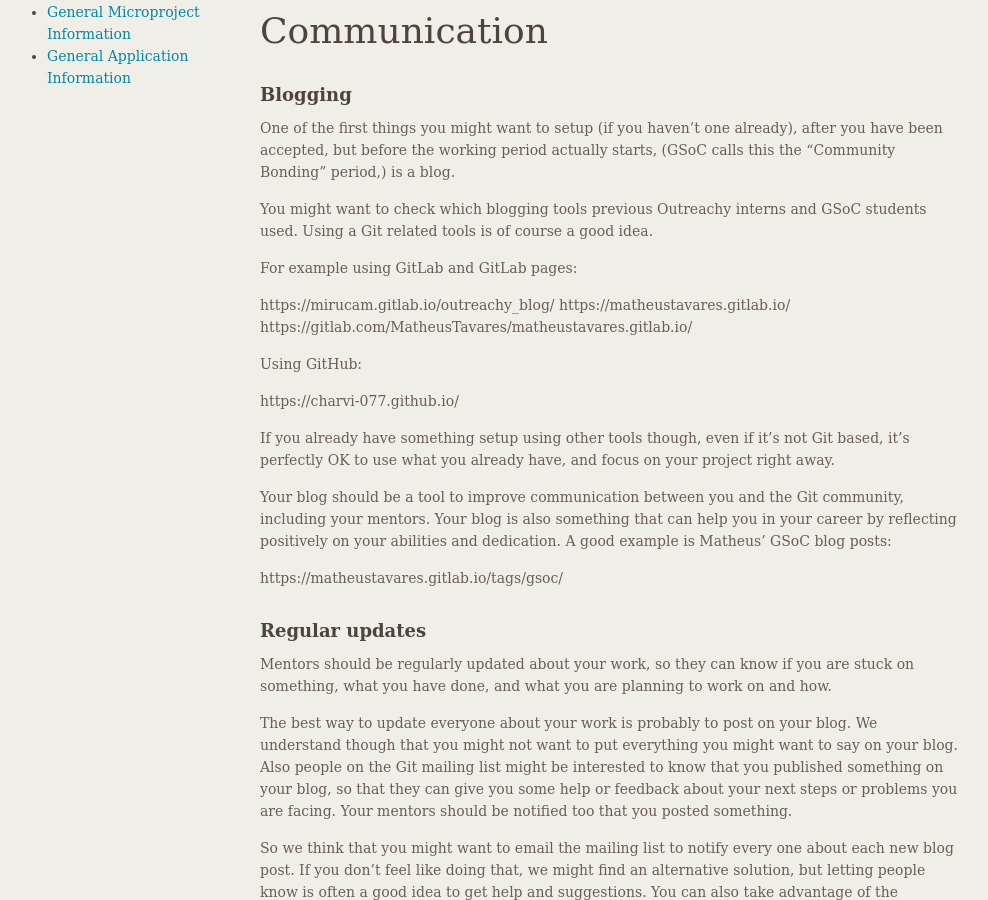
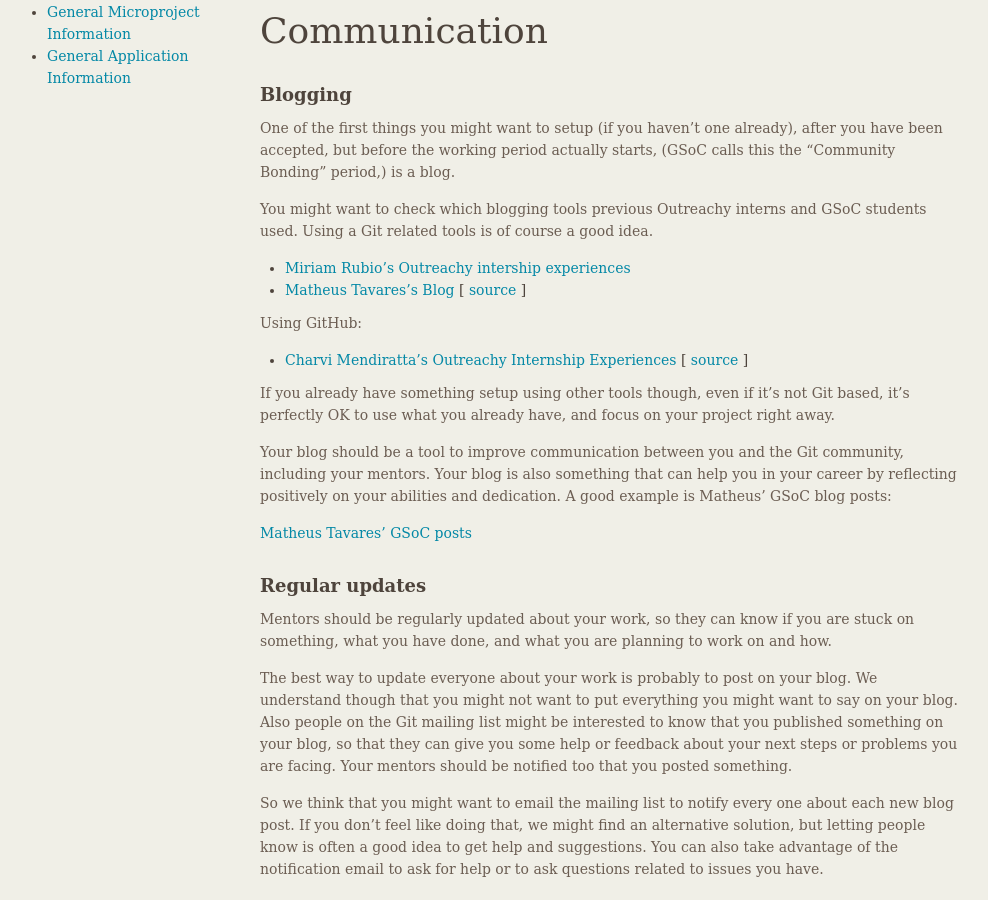
Before and after one commit to git/git.github.io, a Jekyll site: the page built from Mentoring-Program-Guide.md, in a window 1280 px wide and 900 px high, scrolled down 423 px. Shown: the whole window, without its empty margins (149-1137 px from the left). Built offline with Jekyll 4.4.1, drawn with Linux system fonts in a browser that asks for light colours.

Commit message:
Mentoring-Guide: ensure blog links are hyperlinked
Plain HTML links are not automatically hyperlinked in the rendered
site. So, correct them this by using Markdown link syntax while
using this opportunity to also add some more information about
the links.

While at it, also add a link to Charvi's blog source repository.

```diff
--- a/Mentoring-Program-Guide.md
+++ b/Mentoring-Program-Guide.md
@@ -38,15 +38,12 @@
 interns and GSoC students used. Using a Git related tools is of course
 a good idea.
 
-For example using GitLab and GitLab pages:
-
-https://mirucam.gitlab.io/outreachy_blog/
-https://matheustavares.gitlab.io/
-https://gitlab.com/MatheusTavares/matheustavares.gitlab.io/
+- [Miriam Rubio's Outreachy intership experiences](https://mirucam.gitlab.io/outreachy_blog/)
+- [Matheus Tavares's Blog](https://matheustavares.gitlab.io/) [ [source](https://gitlab.com/MatheusTavares/matheustavares.gitlab.io/) ]
 
 Using GitHub:
 
-https://charvi-077.github.io/
+- [Charvi Mendiratta's Outreachy Internship Experiences](https://charvi-077.github.io/) [ [source](https://github.com/charvi-077/charvi-077.github.io) ]
 
 If you already have something setup using other tools though, even if
 it's not Git based, it's perfectly OK to use what you already have,
@@ -57,7 +54,7 @@
 that can help you in your career by reflecting positively on your
 abilities and dedication. A good example is Matheus' GSoC blog posts:
 
-https://matheustavares.gitlab.io/tags/gsoc/
+[Matheus Tavares' GSoC posts](https://matheustavares.gitlab.io/tags/gsoc/)
 
 ## Regular updates
 
```
